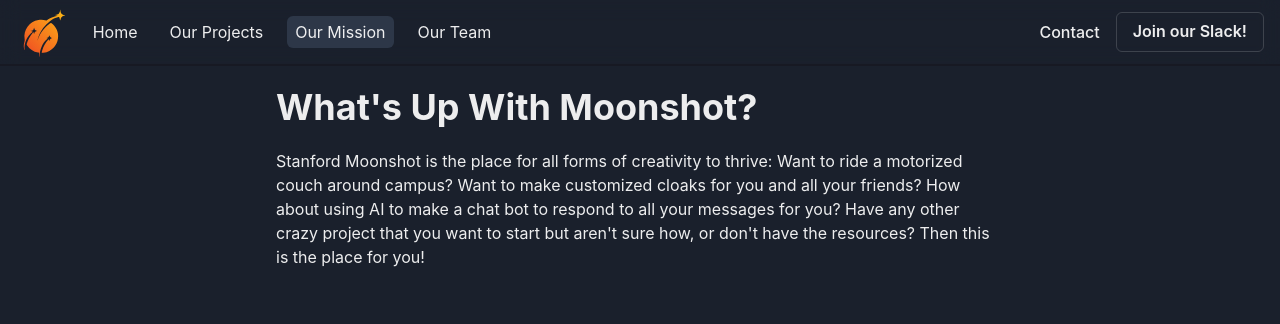
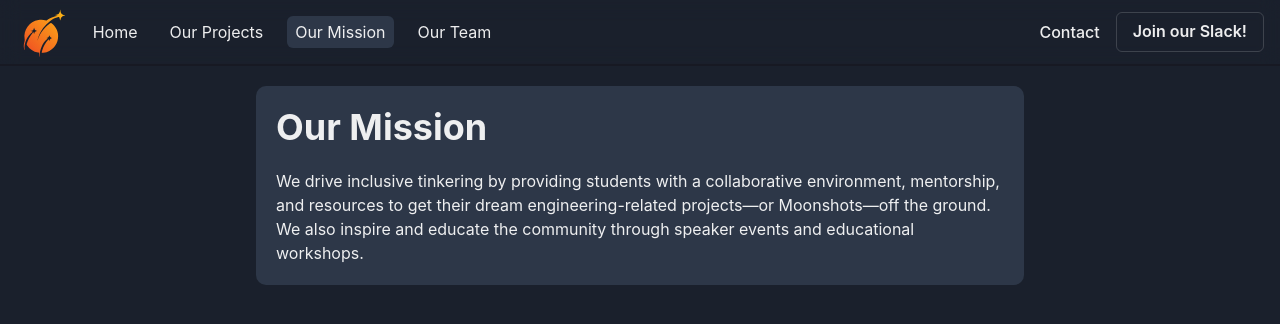
Before and after one commit to Scott-Hickmann/Moonshot-Club, a Next.js app: page /mission in a window 1280 px wide. Shown: the top 324 px of the page. Built offline with nearby package versions, Linux system fonts and the light colour scheme.

Commit message:
our mission and team temp

```diff
--- a/pages/mission.tsx
+++ b/pages/mission.tsx
@@ -5,15 +5,24 @@
   return (
     <>
       <Navigation />
-      <Box id="mission" w={{ base: '100%', md: '60%' }} mx="auto" p={5}>
-        <Heading pb={5}>What&apos;s Up With Moonshot?</Heading>
+      <Box
+        id="mission"
+        w={{ base: '100%', md: '60%' }}
+        mx="auto"
+        maxW="1000px"
+        p={5}
+        my={5}
+        bgColor="gray.700"
+        borderRadius="10px"
+        boxShadow="dark-sm"
+      >
+        <Heading pb={5}>Our Mission</Heading>
         <Text>
-          Stanford Moonshot is the place for all forms of creativity to thrive:
-          Want to ride a motorized couch around campus? Want to make customized
-          cloaks for you and all your friends? How about using AI to make a chat
-          bot to respond to all your messages for you? Have any other crazy
-          project that you want to start but aren&apos;t sure how, or don&apos;t
-          have the resources? Then this is the place for you!
+          We drive inclusive tinkering by providing students with a
+          collaborative environment, mentorship, and resources to get their
+          dream engineering-related projects—or Moonshots—off the ground. We
+          also inspire and educate the community through speaker events and
+          educational workshops.
         </Text>
       </Box>
     </>
```
Also changed, not shown: components/titleSection.tsx (+14 -5 lines), pages/team.tsx (+20 -1 lines).
